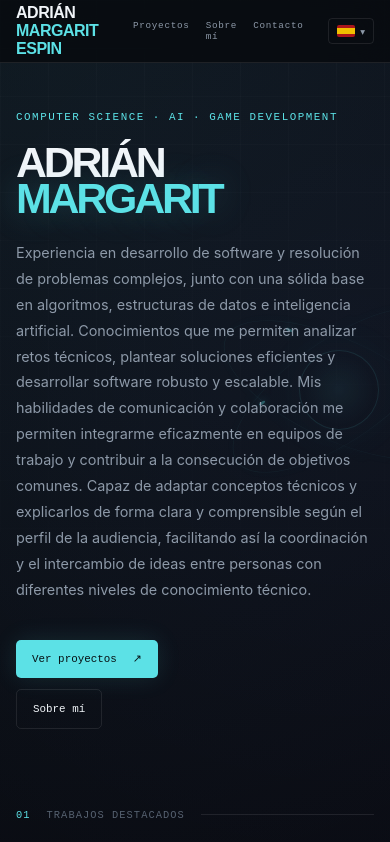
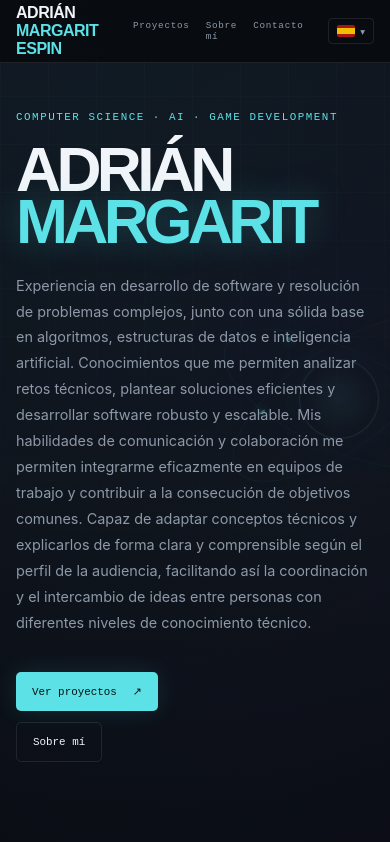
Before and after one commit to Manmaru68/manmaru68.github.io, a React (Vite) app in the folder portfolio/: page / in a window 390 px wide. Shown: the top 842 px of the page. Built offline with nearby package versions, Linux system fonts and the light colour scheme.

Commit message:
update mobile css

```diff
--- a/portfolio/src/App.css
+++ b/portfolio/src/App.css
@@ -1901,7 +1901,7 @@ button {
   }
 
   .hero h1 {
-    font-size: clamp(2.4rem, 11vw, 3.4rem);
+    font-size: clamp(3rem, 16vw, 5rem);
   }
 
   .hero-description {
@@ -1928,7 +1928,7 @@ button {
   }
 
   .page-header h1 {
-    font-size: clamp(2.1rem, 9vw, 2.9rem);
+    font-size: clamp(3rem, 16vw, 5rem);
   }
 
   .project-grid {
```
